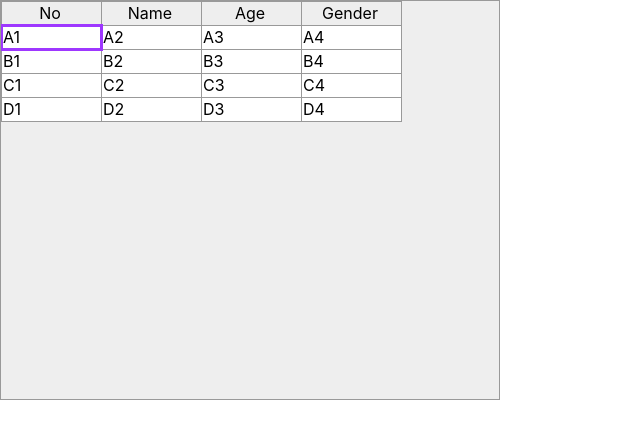
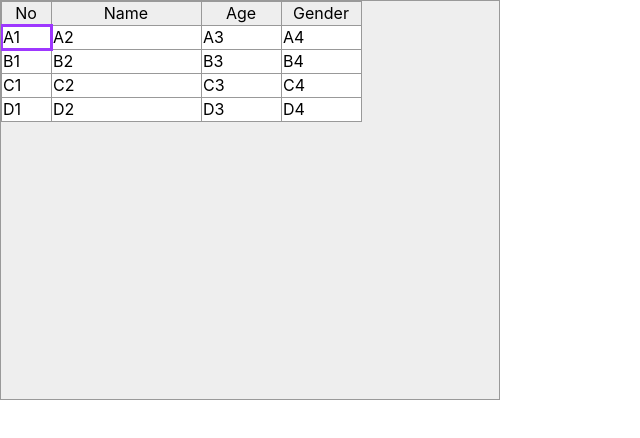
Before and after one commit to anydown/vue-spreadsheet-lite, a Vue app: page / in a window 1280 px wide. Shown: the top 438 px of the page, without its empty margins (0-640 px from the left). Built offline with nearby package versions, Linux system fonts and the light colour scheme.

Commit message:
feat: change header size

```diff
--- a/src/components/SushiGrid.vue
+++ b/src/components/SushiGrid.vue
@@ -2,20 +2,20 @@
   <div class="grid" @mouseup="onMouseUpSvg()">
     <svg width=500 height=400 >
       <g v-for="(col, ci) in header" :key="ci" :transform="translateCol(ci)">
-        <rect class="col-header" x=0 y=0 width=100 :height="rowHeight">
+        <rect class="col-header" x=0 y=0 :width="widthAt(ci)" :height="rowHeight">
         </rect>
-        <text text-anchor="middle" x=49 y=12 width=100 :height="rowHeight">{{col}}</text>
+        <text text-anchor="middle" :x="widthAt(ci) / 2" y=12 :width="widthAt(ci)" :height="rowHeight">{{col.name}}</text>
       </g>
       <g transform="translate(0,24)">
 
         <g v-for="(row, ri) in data" :key="ri" :transform="translateRow(ri)">
           <g v-for="(col, ci) in row" :key="ci" :transform="translateCol(ci)" @mousedown="onMouseDownCell(ci, ri)" @mousemove="onMouseMoveCell(ci, ri)">
-            <rect x=0 y=0 width=100 :height="rowHeight">
+            <rect x=0 y=0 :width="widthAt(ci)" :height="rowHeight">
             </rect>
-            <text x=2 y=12 width=100 :height="rowHeight">{{col}}</text>
+            <text x=2 y=12 :width="widthAt(ci)" :height="rowHeight">{{col}}</text>
           </g>
         </g>
-        <rect :transform="selectionTransform" class="selection" x=0 y=0 :width="selectionSize.w * 100" :height="selectionSize.h * rowHeight"></rect>
+        <rect :transform="selectionTransform" class="selection" x=0 y=0 :width="getSelectionSize().w" :height="selectionCount.h * rowHeight"></rect>
       </g>
     </svg>
     <div class="editor__frame" :style="styleObj">
@@ -33,7 +33,12 @@ export default {
   props: {},
   data() {
     return {
-      header: ["No", "Name", "Age", "Gender"],
+      header: [
+        { name: "No", width: 50 },
+        { name: "Name", width: 150 },
+        { name: "Age", width: 80 },
+        { name: "Gender", width: 80 }
+      ],
       data: [
         ["A1", "A2", "A3", "A4"],
         ["B1", "B2", "B3", "B4"],
@@ -56,15 +61,15 @@ export default {
   computed: {
     styleObj() {
       return {
-        left: this.selection.c * 100 + "px",
+        left: this.positionLeft(this.selectionCount.c) + "px",
         top: this.selection.r * 24 + 24 + "px"
       };
     },
     selectionTransform() {
-      return `translate(${this.selectionSize.c * 100},  ${this.selectionSize.r *
-        24})`;
+      return `translate(${this.positionLeft(this.selectionCount.c)},  ${this
+        .selectionCount.r * 24})`;
     },
-    selectionSize() {
+    selectionCount() {
       return {
         r:
           this.selection.r <= this.selection.er
@@ -80,6 +85,27 @@ export default {
     }
   },
   methods: {
+    getSelectionSize() {
+      return {
+        r: this.positionLeft(this.selectionCount.r),
+        c: this.positionLeft(this.selectionCount.c),
+        w:
+          this.positionLeft(this.selectionCount.c + this.selectionCount.w) -
+          this.positionLeft(this.selectionCount.c),
+        h:
+          this.positionLeft(this.selectionCount.c + this.selectionCount.h) -
+          this.positionLeft(this.selectionCount.c)
+      };
+    },
+    widthAt(index) {
+      return this.header[index].width;
+    },
+    positionLeft(index) {
+      return this.header
+        .slice(0, index)
+        .map(it => it.width)
+        .reduce((a, b) => a + b, 0);
+    },
     setDataAt(c, r, value) {
       Vue.set(this.data[r], c, value);
     },
@@ -91,17 +117,17 @@ export default {
       this.setDataAt(this.editingCell.c, this.editingCell.r, this.editingText);
     },
     translateCol(ci) {
-      return `translate(${ci * 100}, 0)`;
+      return `translate(${this.positionLeft(ci)}, 0)`;
     },
     translateRow(ri) {
       return `translate(0, ${ri * 24})`;
     },
     onMouseDownCell(c, r) {
       if (
-        this.selectionSize.c === c &&
-        this.selectionSize.r === r &&
-        this.selectionSize.w === 1 &&
-        this.selectionSize.h === 1
+        this.selectionCount.c === c &&
+        this.selectionCount.r === r &&
+        this.selectionCount.w === 1 &&
+        this.selectionCount.h === 1
       ) {
         this.editCell(c, r);
         return;
@@ -151,9 +177,9 @@ export default {
       this.setDataAt(c, r, "");
     },
     clearSelection() {
-      for (let i = 0; i < this.selectionSize.h; i++) {
-        for (let j = 0; j < this.selectionSize.w; j++) {
-          this.clearCell(this.selectionSize.c + j, this.selectionSize.r + i);
+      for (let i = 0; i < this.selectionCount.h; i++) {
+        for (let j = 0; j < this.selectionCount.w; j++) {
+          this.clearCell(this.selectionCount.c + j, this.selectionCount.r + i);
         }
       }
     },
```
